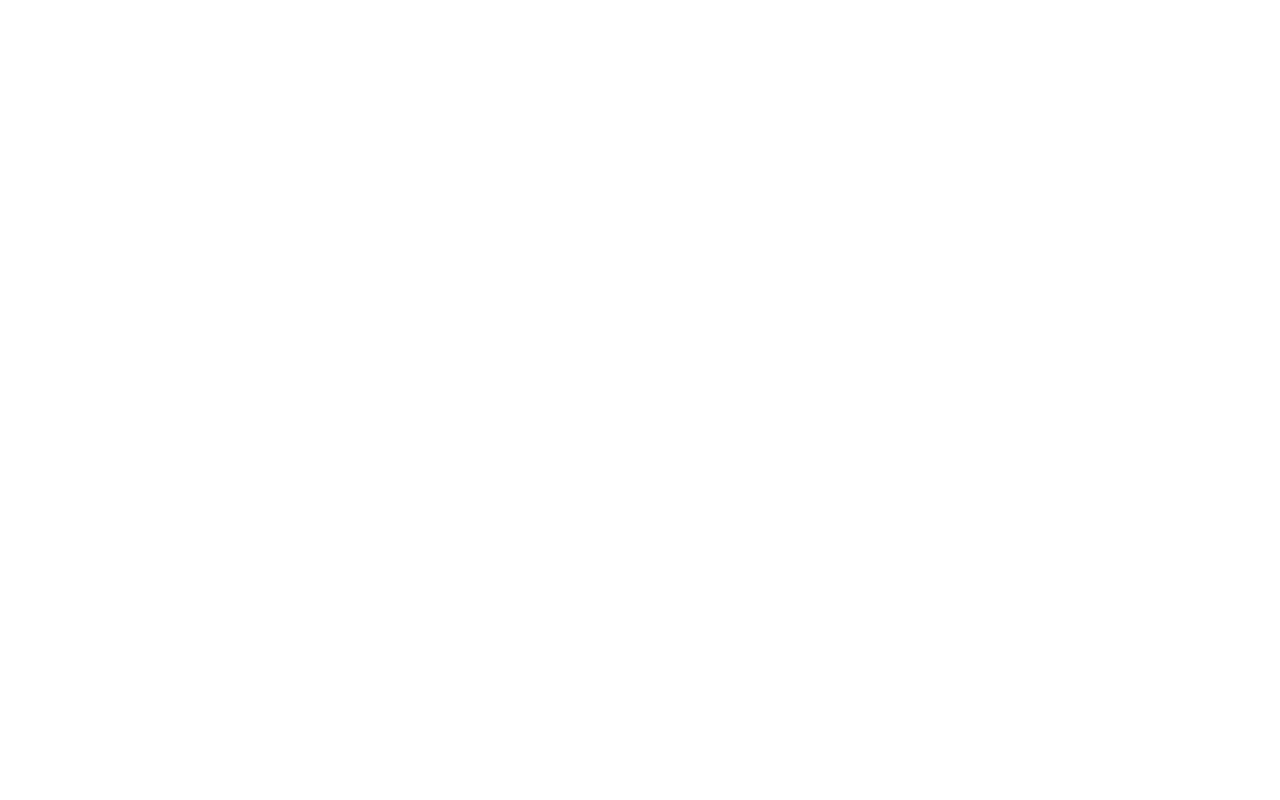
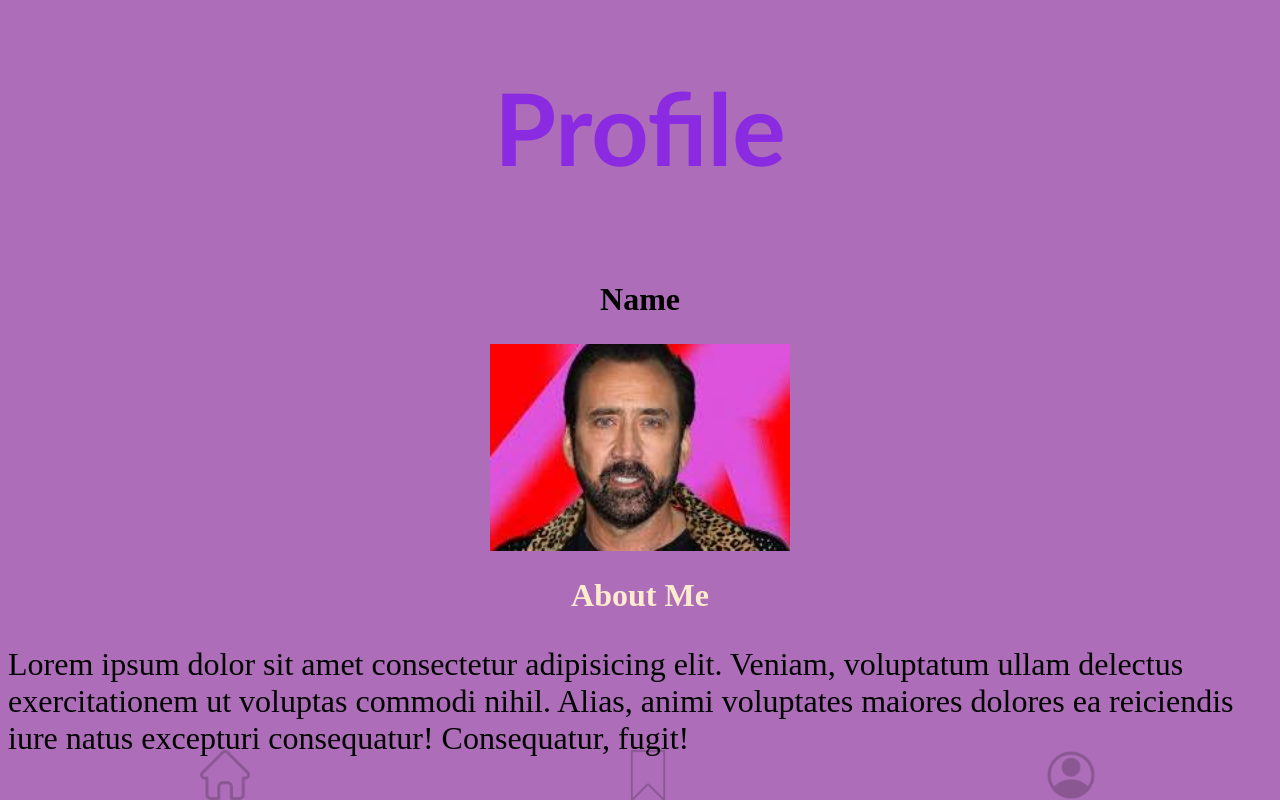
Before and after one commit to jenagansivakumar/first_project, a plain HTML site: page profile.html in a window 1280 px wide. Drawn offline with Linux system fonts and the light colour scheme.

Commit message:
created profile page

```diff
--- a/profile.html
+++ b/profile.html
@@ -0,0 +1,35 @@
+<!DOCTYPE html>
+<html lang="en">
+<head>
+    <link rel="stylesheet" href="styles.css">
+    <meta charset="UTF-8">
+    <meta http-equiv="X-UA-Compatible" content="IE=edge">
+    <meta name="viewport" content="width=device-width, initial-scale=1.0">
+    <title>Document</title>
+</head>
+<body>
+    <header>
+        <h1>Profile</h1>
+        <section class="picture_name">
+            <h2>Name</h2>
+            <img src="images/Nic Cage.jpeg" width=" 300" alt="">
+        </section>
+
+        <section>
+            <h2 class="about_me"> About Me </h2>
+            <p>Lorem ipsum dolor sit amet consectetur adipisicing elit. Veniam, voluptatum ullam delectus exercitationem ut voluptas commodi nihil. Alias, animi voluptates maiores dolores ea reiciendis iure natus excepturi consequatur! Consequatur, fugit!</p>
+        </section>
+
+
+        <footer class="navbar">
+            <a href="index.html" class="footer_link footer__link--active">
+              <img src="assets/home.png" width="50" alt=""></a
+            >
+            <a href="bookmarks.html" class="footer_link"> <img src="assets/bookmark_transparent.png" width="50" alt=""></a>
+            <a href="profile.html" class="footer_link"> <img src="assets/profile_filled.png" width="50" alt=""> </a>
+          </footer>
+        </body>
+      </html>
+</body>
+
+</html>
--- a/styles.css
+++ b/styles.css
@@ -117,3 +117,15 @@ button:active {
   background-color: hotpink;
   color: white;
 }
+
+.about_me {
+  display: flex;
+  justify-content: center;
+  color: blanchedalmond;
+}
+
+.picture_name {
+  display: flex;
+  align-items: center;
+  flex-direction: column;
+}
```
Also changed, not shown: bookmarks.html (+1 -1 lines), images/Nic Cage.jpeg (added), images/eiffel.jpeg (added).
